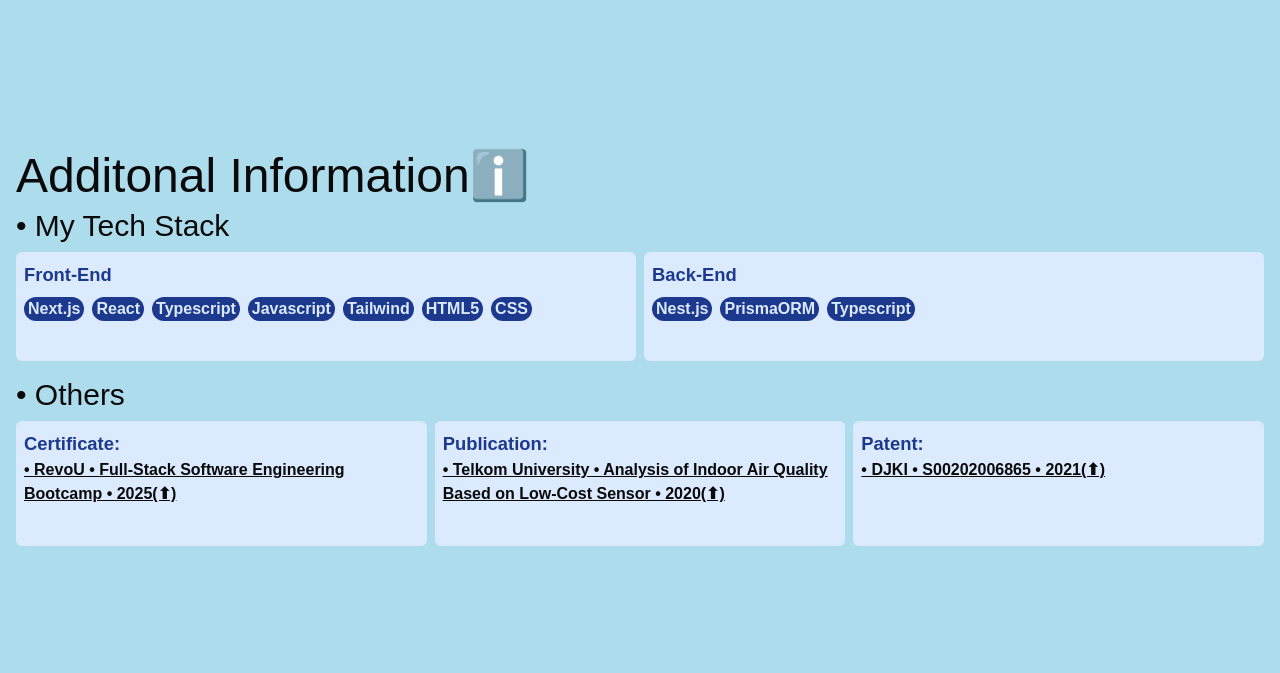
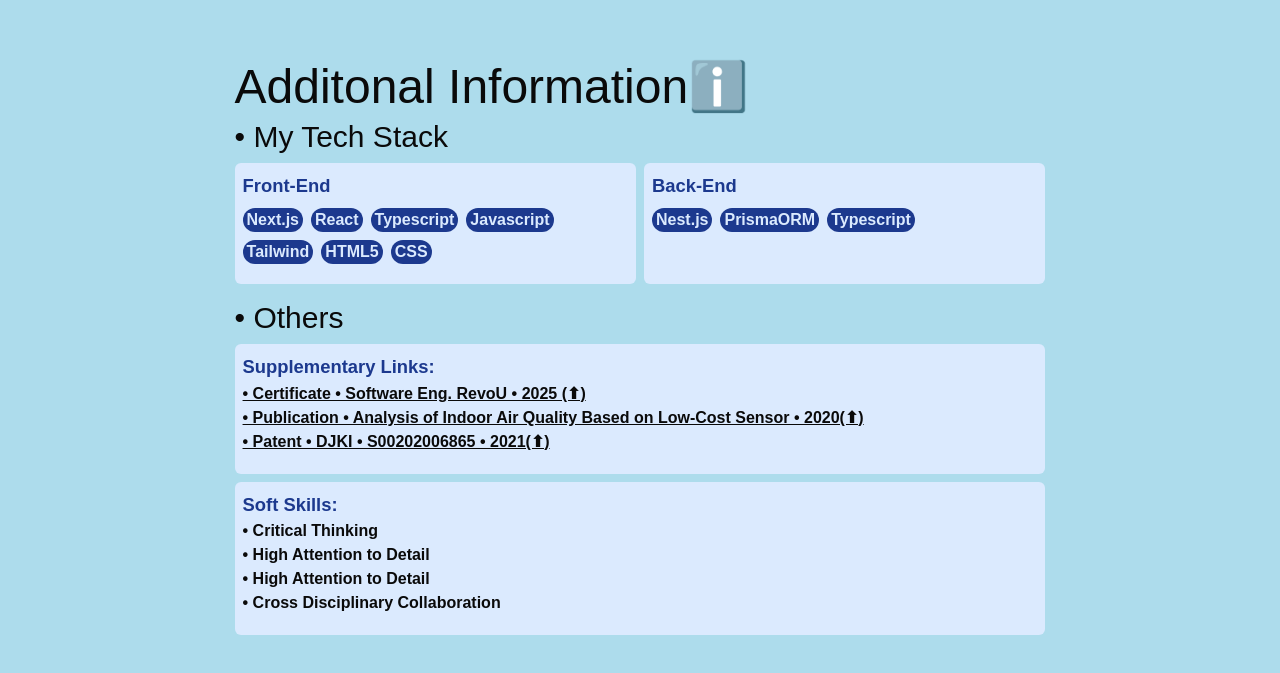
Before and after one commit to kebejoan/bejo-porto, a Next.js app: page / in a window 1280 px wide. Shown: the part 859-1532 px from the top of the page. Built offline with nearby package versions, Linux system fonts and the light colour scheme; a web font is replaced by a local one.

Commit message:
feat: add softskills section and rearange other in additional info

```diff
--- a/components/5_AdditionalInfo.tsx
+++ b/components/5_AdditionalInfo.tsx
@@ -15,11 +15,11 @@
 								• My Tech Stack
 							</div>
 							<div className="flex flex-col lg:flex-row gap-2 ">
-								<div className="w-full flex flex-col bg-bgblue rounded-md p-2 pb-10">
+								<div className="w-full flex flex-col bg-bgblue rounded-md p-2 pb-5">
 									<p className="mb-2 font-bold text-bgblueflip">Front-End</p>
 									<FEBadges />
 								</div>
-								<div className="w-full flex flex-col bg-bgblue rounded-md p-2 pb-10">
+								<div className="w-full flex flex-col bg-bgblue rounded-md p-2 pb-5">
 									<p className="mb-2 font-bold text-bgblueflip">Back-End</p>
 									<BEBadges />
 								</div>
@@ -30,37 +30,48 @@
 								• Others
 							</div>
 							<div className="flex flex-col lg:flex-row gap-2 ">
-								<div className="w-full flex flex-col bg-bgblue rounded-md p-2 pb-10 text-wrap">
-									<p className="font-bold text-bgblueflip">Certificate:</p>
+								<div className="w-full flex flex-col bg-bgblue rounded-md p-2 pb-5 text-wrap">
+									<p className="font-bold text-bgblueflip">
+										Supplementary Links:
+									</p>
 									<a
 										href="https://drive.google.com/file/d/1dUWXe12BGEdFPMB6gSfytTmZn29oMZvu/view?usp=drive_link"
 										target="_blank"
 										className="text-sm lg:text-base font-bold cursor-default hover:text-blue-500 cursor-pointer underline"
 									>
-										• RevoU • Full-Stack Software Engineering Bootcamp • 2025(⬆)
+										• Certificate • Software Eng. RevoU • 2025 (⬆)
 									</a>
-								</div>
-								<div className="w-full flex flex-col bg-bgblue rounded-md p-2 pb-10 text-wrap">
-									<p className="font-bold text-bgblueflip">Publication:</p>
 									<a
 										href="https://ijaseit.insightsociety.org/index.php/ijaseit/article/view/12989/pdf_1653"
 										target="_blank"
 										className="text-sm lg:text-base font-bold cursor-default hover:text-blue-500 cursor-pointer underline "
 									>
-										• Telkom University • Analysis of Indoor Air Quality Based
-										on Low-Cost Sensor • 2020(⬆)
+										• Publication • Analysis of Indoor Air Quality Based on
+										Low-Cost Sensor • 2020(⬆)
 									</a>
-								</div>
-								<div className="w-full flex flex-col bg-bgblue rounded-md p-2 pb-10 text-wrap">
-									<p className="font-bold text-bgblueflip">Patent:</p>
 									<a
 										href="https://drive.google.com/file/d/1c1e5m_6C6EXFQIdUktnEuvnTa-atIrk7/view?usp=sharing"
 										target="_blank"
 										className="text-sm lg:text-base font-bold cursor-default hover:text-blue-500 cursor-pointer underline"
 									>
-										• DJKI • S00202006865 • 2021(⬆)
+										• Patent • DJKI • S00202006865 • 2021(⬆)
 									</a>
 								</div>
+							</div>
+							<div className="w-full flex flex-col bg-bgblue rounded-md p-2 pb-5 text-wrap">
+								<p className="font-bold text-bgblueflip">Soft Skills:</p>
+								<p className="text-sm lg:text-base font-bold ">
+									• Critical Thinking
+								</p>
+								<p className="text-sm lg:text-base font-bold ">
+									• High Attention to Detail
+								</p>
+								<p className="text-sm lg:text-base font-bold ">
+									• High Attention to Detail
+								</p>
+								<p className="text-sm lg:text-base font-bold ">
+									• Cross Disciplinary Collaboration
+								</p>
 							</div>
 						</div>
 					</div>
```
